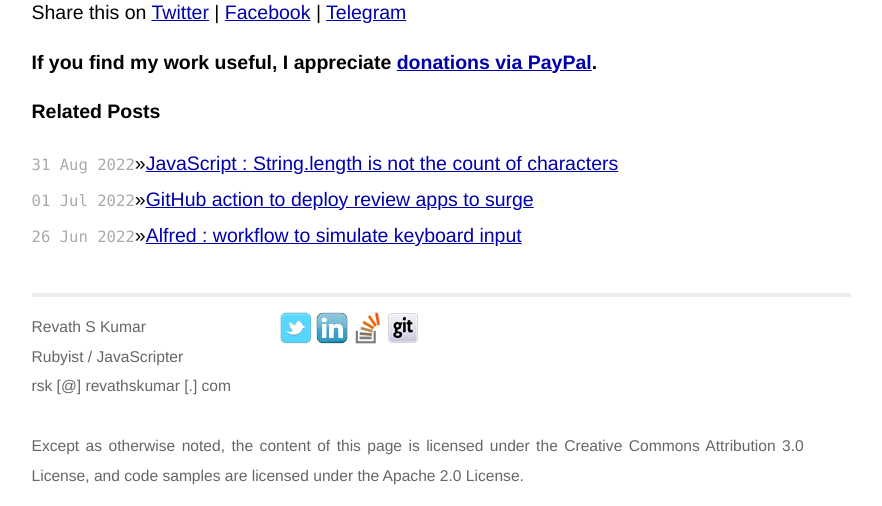
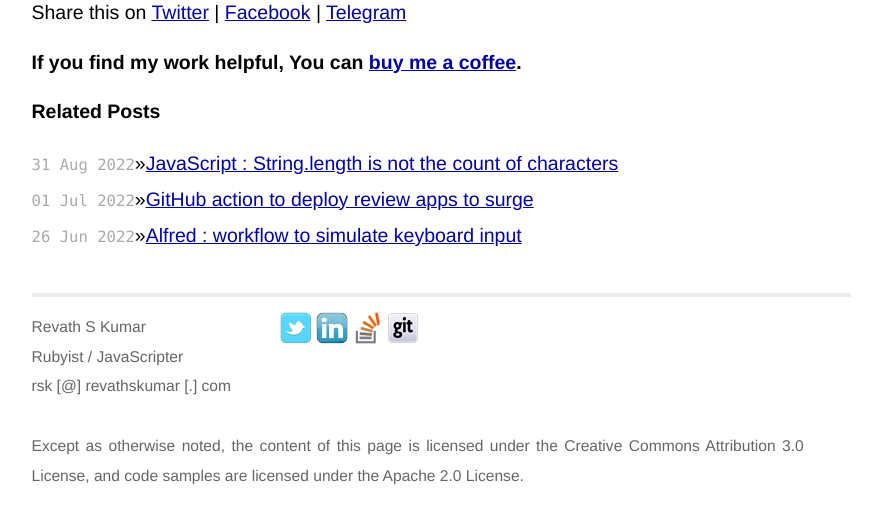
Before and after one commit to revathskumar/blog.revathskumar.com, a Jekyll site: the page built from _posts/2011-10-24-python-url-encoding-and-decoding.html, in a window 1280 px wide. Shown: the part 631-1137 px from the top of the page, without its empty margins (199-1081 px from the left). Built offline with Jekyll 4.4.1, drawn with Linux system fonts in a browser that asks for light colours.

Commit message:
remove paypal link

```diff
--- a/_layouts/post.html
+++ b/_layouts/post.html
@@ -16,7 +16,7 @@ comments: true
 </div>
 
 <div class="donation">
-  If you find my work useful, I appreciate <a target="_blank" rel="nofollow" href="https://paypal.me/revathskumar/2">donations via PayPal</a>.
+  If you find my work helpful, You can <a target="_blank" rel="nofollow" href="https://www.buymeacoffee.com/revathskumar">buy me a coffee</a>.
 </div>
 
 
```
